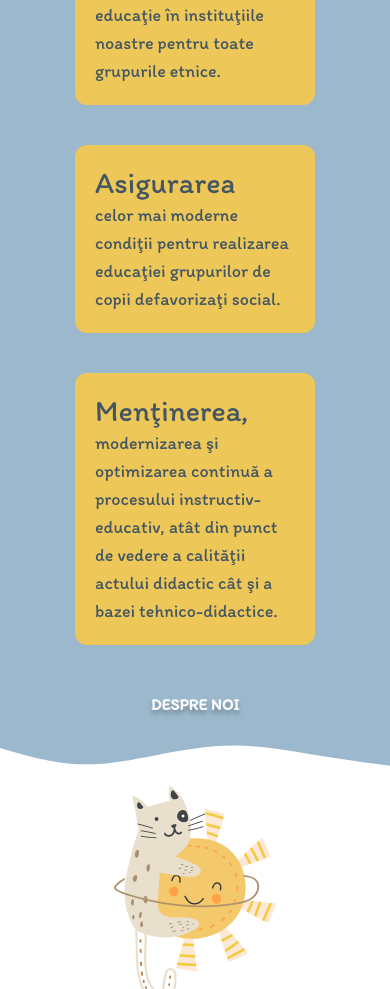
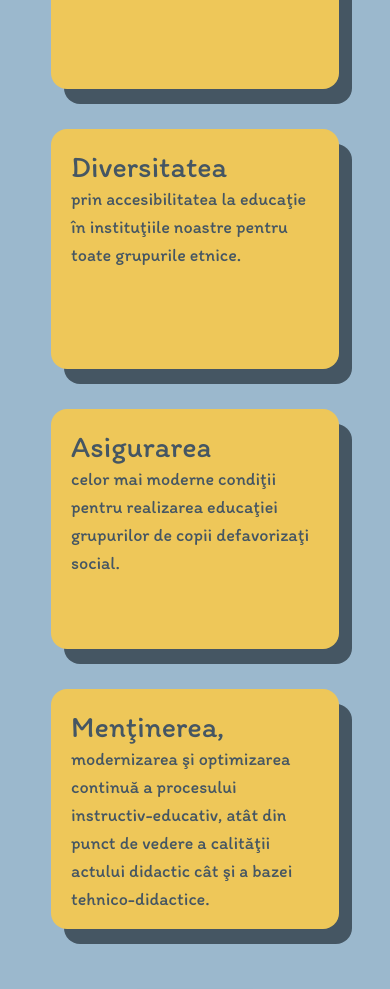
Before and after one commit to DenisWithOneN/gradi-elim, a Vue app: page /#/ in a window 390 px wide. Shown: the part 1920-2909 px from the top of the page. Built offline with nearby package versions, Linux system fonts and the light colour scheme; a web font is replaced by a local one.

Commit message:
changed about us design, non responsive

```diff
--- a/src/components/home/AboutUs.vue
+++ b/src/components/home/AboutUs.vue
@@ -28,13 +28,12 @@ const items = [
 ];
 </script>
 <template>
+  <!-- background -->
   <div class="aboutup spacer"></div>
-  <!-- background -->
   <div class="bg-lightblue">
     <div class="container mx-auto flex flex-col items-center">
       <h2
-        class="text-darkblue text-4xl text-center font-black font-heading uppercase sm:text-5xl md:text-6xl lg:text-7xl"
-      >
+        class="text-darkblue text-4xl text-center font-black font-heading uppercase sm:text-5xl md:text-6xl lg:text-7xl">
         misiune & viziune
       </h2>
       <p class="text-white text-sm text-center font-body max-w-sm mx-5 md:text-xl lg:max-w-4xl">
@@ -45,12 +44,12 @@ const items = [
       </p>
 
       <div class="flex flex-wrap justify-center mt-10">
-        <div v-for="(item, index) in items" :key="index" class="bg-yellow m-5 rounded-xl h-42 w-60 lg:w-96 p-5">
-        <p class="text-3xl font-body text-darkblue">{{ item.title }}</p>
-        <p class="font-body text-lg text-darkblue">{{ item.text }}</p>
+        <div v-for="(item, index) in items" :key="index" class="bg-yellow rounded-2xl drop-shadow-aboutCard w-72 h-60 m-5 p-5">
+          <p class="text-darkblue text-3xl font-body">{{ item.title }}</p>
+          <p class="text-darkblue text-lg font-body">{{ item.text }}</p>
         </div>
       </div>
-      <FilledButton text="despre noi" color="darkblue" to="/about" class="mt-5"></FilledButton>
+      <FilledButton :text="`despre noi`" :bgColor="`bg-darkblue`" :size="`text-xl xl:text-2xl`" :to="`/about`" class="mt-10"></FilledButton>
     </div>
   </div>
   <!-- /background -->
--- a/tailwind.config.js
+++ b/tailwind.config.js
@@ -22,6 +22,7 @@ module.exports = {
       },
       dropShadow: {
         'custom': '0px 4px 2px rgba(0, 0, 0, 0.25)',
+        'aboutCard': '13px 15px rgba(69, 86, 99, 1)'
       },
       fontSize: {
         mobileHeading: ['2.5rem', '2.5rem']
```
Also changed, not shown: src/assets/svg/duck.svg (deleted).
